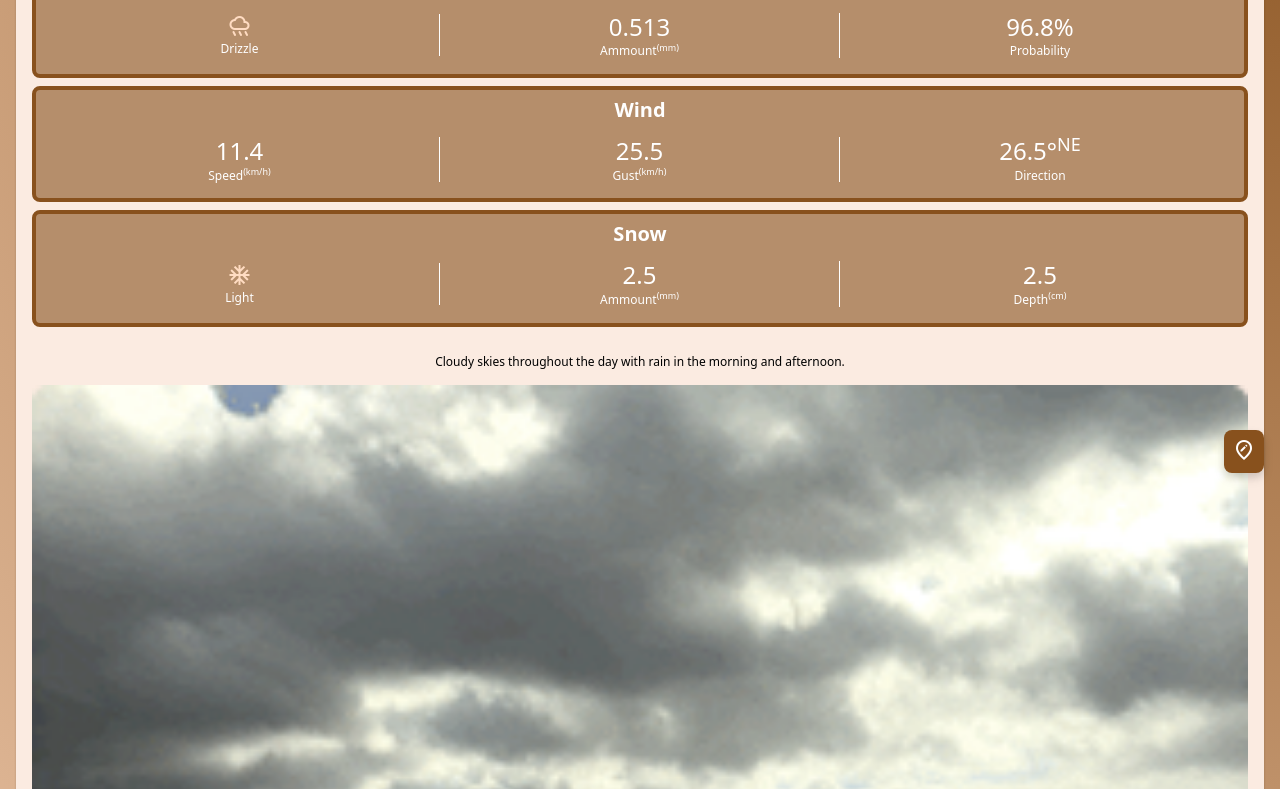
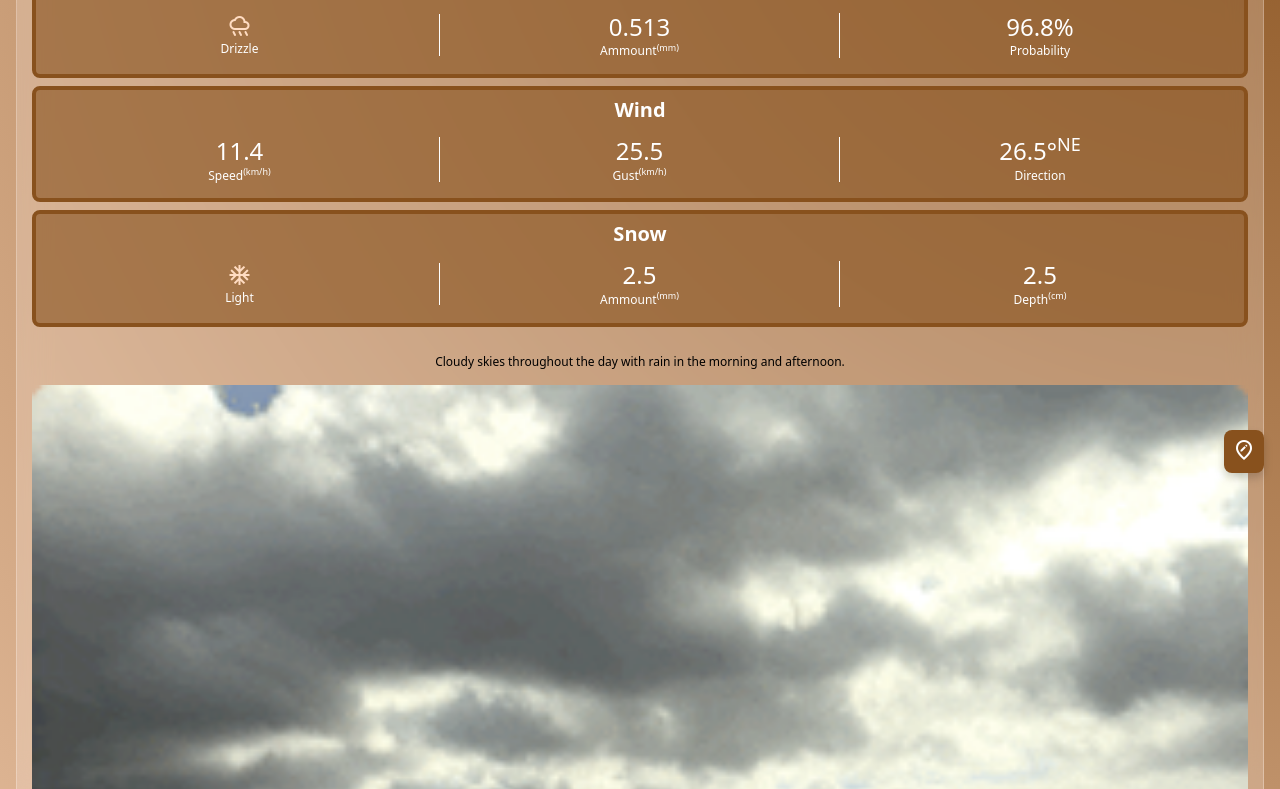
Before and after one commit to yvez404notfound/weather-app, a website built with webpack: page src/index.html in a window 1280 px wide. Shown: the part 311-1100 px from the top of the page. Built offline with nearby package versions, Linux system fonts and the light colour scheme; no server answers; a web font is replaced by a local one.

Commit message:
feat: Glassmorphism effect on main card background

```diff
--- a/src/index.css
+++ b/src/index.css
@@ -55,6 +55,7 @@ body {
 
 .edit-location-fab {
 	position: fixed;
+	z-index: 2;
 	right: 1rem;
 	bottom: 1rem;
 
@@ -69,10 +70,35 @@ main {
 	margin: 2rem 1rem;
 }
 
+.glassmorphism-bg {
+	--border-width: 1px;
+	position: relative;
+
+	background: rgb(var(--surface-container) / 0.25);
+	backdrop-filter: blur(1rem);
+}
+
+.glassmorphism-bg::before {
+	content: "";
+	position: absolute;
+	z-index: -1;
+	inset: 0;
+	border-radius: inherit;
+	border: var(--border-width) solid transparent;
+	background: linear-gradient(
+			rgb(var(--surface-container) / 0.25),
+			rgb(var(--surface-container) / 0.5)
+		)
+		border-box;
+	mask: linear-gradient(black, black) border-box,
+		linear-gradient(black, black) padding-box;
+	mask-composite: subtract;
+}
+
 .weather-data-card {
 	padding: 1rem;
-	background-color: rgb(var(--surface-container));
-	box-shadow: var(--elevation-1);
+	/* background-color: rgb(var(--surface-container));
+	box-shadow: var(--elevation-1); */
 	border-radius: 1rem;
 }
 
@@ -198,6 +224,7 @@ main {
 .weather-data-card > .generated-gif-image {
 	width: 100%;
 	height: auto;
+	border-radius: 0.25rem;
 }
 
 footer {
--- a/src/index.html
+++ b/src/index.html
@@ -26,7 +26,7 @@
 			<span class="material-symbols-outlined"> edit_location </span>
 		</button>
 
-		<main class="weather-data-card">
+		<main class="weather-data-card glassmorphism-bg">
 			<div class="date-selection">
 				<button class="previous-day-btn arrow-button material-symbols-outlined">
 					arrow_left
```
